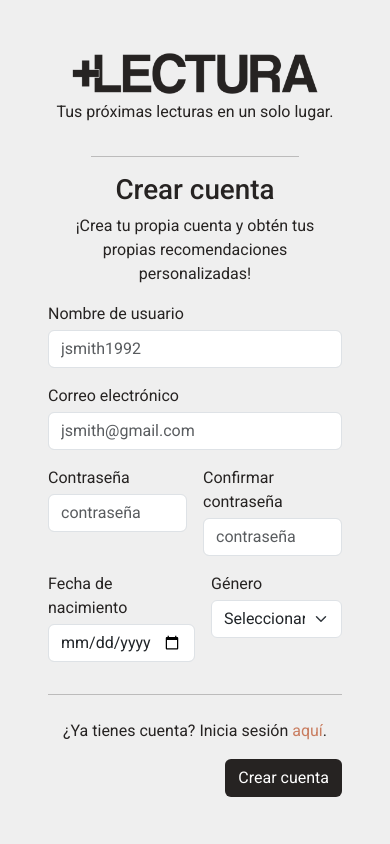
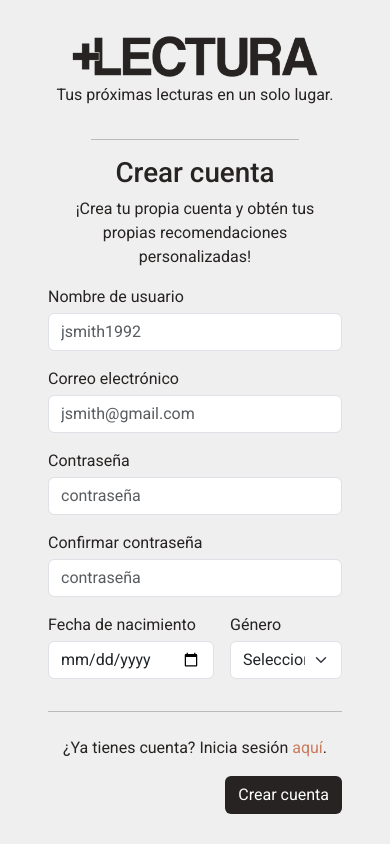
Before and after one commit to etherlesss/MasLectura, a Vue app in the folder frontend/: page /signup in a window 390 px wide. Built offline with nearby package versions, Linux system fonts and the light colour scheme.

Commit message:
Mejoras de responsividad
Se mejoro la responsividad en la pantalla de creacion de cuenta, apilando las contraseñas para evitar un descuadre.

Se realizaron unos pequeños cambios en el navbar, ya que en dispositivos moviles se descuadraba todo.

```diff
--- a/frontend/src/components/forms/SignUpForm.vue
+++ b/frontend/src/components/forms/SignUpForm.vue
@@ -17,26 +17,26 @@
                 <label for="mail" class="form-label mb-1">Correo electrónico</label>
                 <input v-model="mail" type="email" class="form-control" id="mail" placeholder="jsmith@gmail.com" required>
             </div>
-            <div class="d-flex gap-3">
+            <div class="d-flex flex-column flex-lg-row gap-0 gap-lg-3">
                 <!-- Contraseña -->
-                <div class="mb-3 w-50">
+                <div class="mb-3 grouped-form">
                     <label for="pwd" class="form-label mb-1">Contraseña</label>
                     <input v-model="pwd" type="password" class="form-control" id="pwd" placeholder="contraseña" required>
                 </div>
                 <!-- Confirmar contraseña -->
-                <div class="mb-3 w-50">
+                <div class="mb-3 grouped-form">
                     <label for="pwdconfirm" class="form-label mb-1">Confirmar contraseña</label>
                     <input v-model="pwdconfirm" type="password" class="form-control" id="pwdconfirm" placeholder="contraseña" required>
                 </div>
             </div>
             <div class="d-flex gap-3">
                 <!-- Fecha de nacimiento -->
-                <div class="mb-3 w-50">
+                <div class="mb-3 grouped-form">
                     <label for="birthdate" class="form-label mb-1">Fecha de nacimiento</label>
                     <input v-model="birthdate" type="date" class="form-control" id="birthdate" required>
                 </div>
                 <!-- Genero -->
-                <div class="mb-3 w-50">
+                <div class="mb-3 grouped-form">
                     <label for="gender" class="form-label mb-1">Género</label>
                     <select class="form-select" id="gender" v-model="gender" required>
                         <option selected value="" disabled>Seleccionar...</option>
@@ -108,5 +108,13 @@ const handleSubmit = async () => {
 </script>
 
 <style scoped>
+.grouped-form {
+    width: 50%;
+}
 
+@media (max-width: 576px) {
+    .grouped-form {
+       width: 100%;
+    }
+}
 </style>
--- a/frontend/src/components/nav/Navbar.vue
+++ b/frontend/src/components/nav/Navbar.vue
@@ -22,7 +22,7 @@
             </button>
             <!-- Links -->
             <div class="collapse navbar-collapse flex-grow-0" id="toggler">
-                <ul class="navbar-nav ms-auto mb-2 mb-lg-0">
+                <ul class="navbar-nav d-flex align-items-start align-items-lg-center ms-auto mb-2 mb-lg-0">
                     <li class="nav-item">
                         <router-link class="nav-link" to="/">Inicio</router-link>
                     </li>
@@ -38,7 +38,7 @@
                     </li>
                     <!-- Auth only -->
                     <li class="nav-item dropdown" v-else>
-                        <div class="nav-link dropdown-toggle d-flex align-items-center" role="button" data-bs-toggle="dropdown" aria-expanded="false">
+                        <div class="nav-link dropdown-toggle d-flex align-items-center gap-1" role="button" data-bs-toggle="dropdown" aria-expanded="false">
                             <img :src="profilePicUrl" alt="Avatar" class="avatar" />
                             <p class="m-0">{{ authStore.user.name }}</p>
                         </div>
@@ -109,19 +109,12 @@ function handleSearch(event: Event) {
     color: #fff !important;
 }
 
-.navbar-nav .nav-item {
-    display: flex;
-    align-items: center;
-}
-
 .avatar {
     width: 2.5rem;
     height: 2.5rem;
-    object-fit: cover;
     border-radius: 50%;
-    margin-right: 0.75rem;
+}
 
-}
 .short-logo {
     width: 3rem;
 }
```
